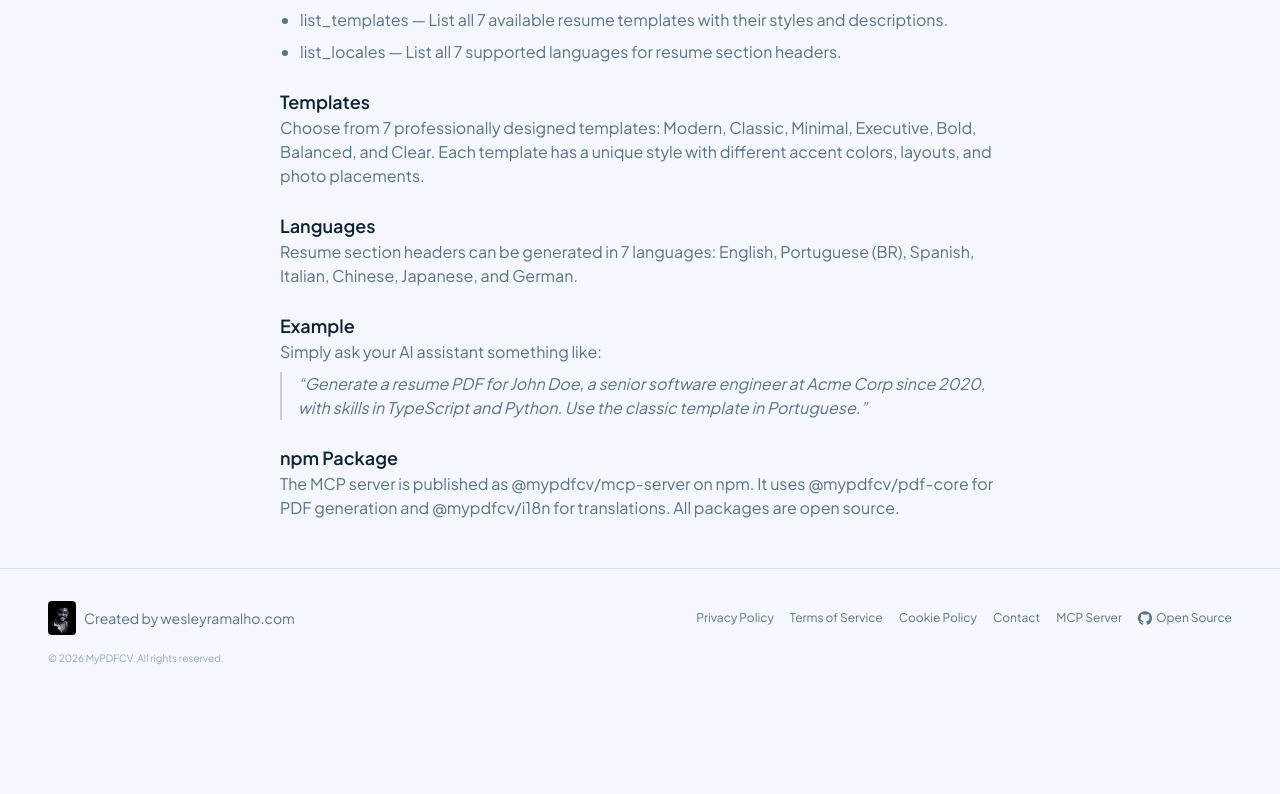
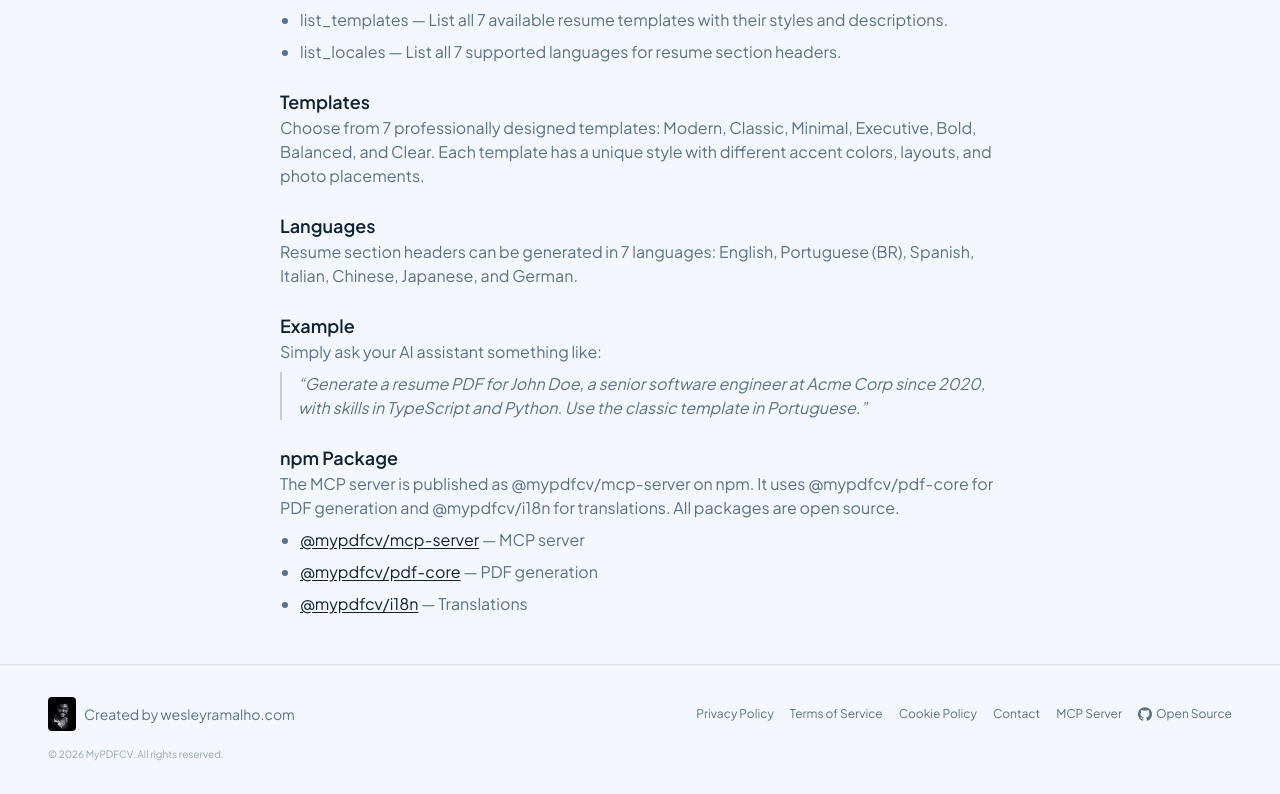
Before and after one commit to wesleyramalho/resume-builder, a Next.js app: page /en/mcp in a window 1280 px wide. Shown: the part 1012-1806 px from the top of the page. Before the commit the page ends 1710 px from the top, so only its background shows below. Built offline with nearby package versions, Linux system fonts and the light colour scheme; no server answers.

Commit message:
feat: add npm package links to MCP page

```diff
--- a/src/app/[locale]/mcp/page.tsx
+++ b/src/app/[locale]/mcp/page.tsx
@@ -97,7 +97,32 @@ export default function McpPage() {
             </blockquote>
           </section>
 
-          <Section heading={t("s7h")} content={t("s7")} />
+          <section>
+            <h2 className="text-lg font-semibold text-foreground">
+              {t("s7h")}
+            </h2>
+            <p>{t("s7")}</p>
+            <ul className="list-disc pl-5 space-y-2 mt-2">
+              <li>
+                <a href="https://www.npmjs.com/package/@mypdfcv/mcp-server" target="_blank" rel="noopener noreferrer" className="text-foreground underline underline-offset-2">
+                  @mypdfcv/mcp-server
+                </a>
+                {" — MCP server"}
+              </li>
+              <li>
+                <a href="https://www.npmjs.com/package/@mypdfcv/pdf-core" target="_blank" rel="noopener noreferrer" className="text-foreground underline underline-offset-2">
+                  @mypdfcv/pdf-core
+                </a>
+                {" — PDF generation"}
+              </li>
+              <li>
+                <a href="https://www.npmjs.com/package/@mypdfcv/i18n" target="_blank" rel="noopener noreferrer" className="text-foreground underline underline-offset-2">
+                  @mypdfcv/i18n
+                </a>
+                {" — Translations"}
+              </li>
+            </ul>
+          </section>
         </div>
       </main>
 
```
